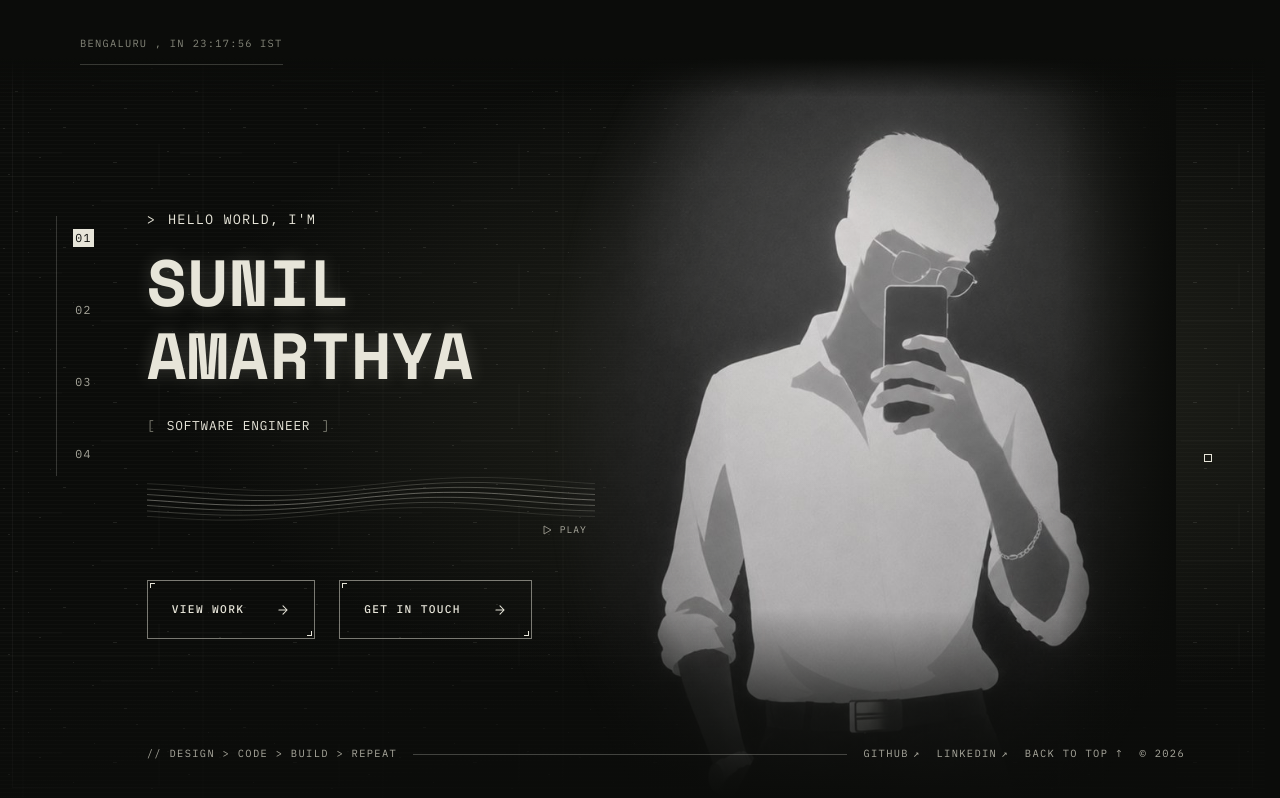
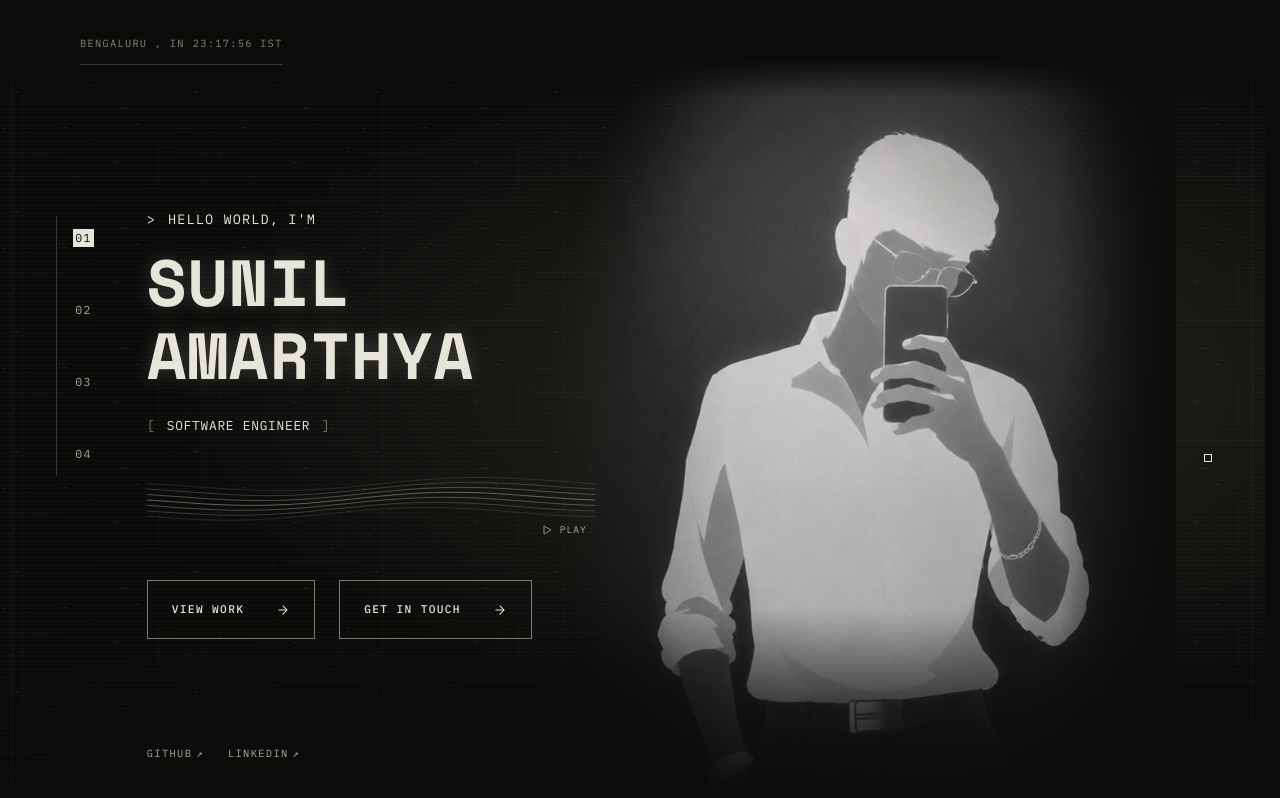
Before and after one commit to sunil-0701/My-Portfolio, a React (Vite) app: page / in a window 1280 px wide. Shown: the top 798 px of the page. Built offline with nearby package versions, Linux system fonts and the light colour scheme.

Commit message:
style: simplify hero buttons and footer

```diff
--- a/scripts/check-contact.js
+++ b/scripts/check-contact.js
@@ -40,8 +40,6 @@ await withBrowser(async ({ page, url }) => {
   const savedContact = await page.$eval('.save-contact', (link) => ({ filename: link.download, content: decodeURIComponent(link.getAttribute('href').split(',').slice(1).join(',')) }))
   assert.equal(savedContact.filename, 'sunil-amarthya.vcf')
   assert.ok(savedContact.content.includes(`EMAIL;TYPE=INTERNET:${SITE.email}`))
-  await page.click('.back-to-top')
-  assert.equal(await page.evaluate(() => document.activeElement.id), 'hero-heading')
   await page.setRequestInterception(true)
   let failPortrait = true
   page.on('request', (request) => {
--- a/scripts/check-media.js
+++ b/scripts/check-media.js
@@ -9,7 +9,7 @@ await withBrowser(async ({ page, url }) => {
   const printed = await page.evaluate(() => ({
     ink: getComputedStyle(document.querySelector('h1')).color,
     paper: getComputedStyle(document.body).backgroundColor,
-    hiddenControls: ['header', '.copy-email', '.save-contact', '.back-to-top', 'nav'].every((selector) => getComputedStyle(document.querySelector(selector)).display === 'none'),
+    hiddenControls: ['header', '.copy-email', '.save-contact', 'nav'].every((selector) => getComputedStyle(document.querySelector(selector)).display === 'none'),
     destinations: [...document.querySelectorAll('.hero-copy a')].filter((link) => link.getClientRects().length > 0).every((link) => getComputedStyle(link, '::after').content.includes(link.getAttribute('href'))),
     noOverflow: document.documentElement.scrollWidth <= innerWidth,
     headingVisible: getComputedStyle(document.querySelector('h1')).opacity === '1',
--- a/src/index.css
+++ b/src/index.css
@@ -260,15 +260,6 @@ html, body {
   }
 }
 
-.terminal-button::before,
-.terminal-button::after {
-  content: '';
-  position: absolute;
-  width: 5px;
-  height: 5px;
-  pointer-events: none;
-}
-
 @keyframes hero-linework-draw-vertical {
   from { transform: scaleY(0); }
   to { transform: scaleY(1); }
@@ -355,20 +346,6 @@ html, body {
   .hero-linework[data-ready="true"][data-active="false"] * {
     animation-play-state: paused;
   }
-}
-
-.terminal-button::before {
-  top: 2px;
-  left: 2px;
-  border-top: 1px solid var(--color-paper);
-  border-left: 1px solid var(--color-paper);
-}
-
-.terminal-button::after {
-  right: 2px;
-  bottom: 2px;
-  border-right: 1px solid var(--color-paper);
-  border-bottom: 1px solid var(--color-paper);
 }
 
 @media (min-width: 768px) {
--- a/src/sections/Landing.jsx
+++ b/src/sections/Landing.jsx
@@ -33,18 +33,14 @@ export default function Landing({ ready = true }) {
         </div>
 
         <motion.footer
-          aria-label="Portfolio links and copyright"
-          className="hero-rail flex flex-wrap items-center justify-between gap-4 font-mono text-[0.6rem] uppercase tracking-[0.13em] text-muted sm:text-[0.65rem]"
+          aria-label="Profile links"
+          className="hero-rail flex flex-wrap items-center gap-6 font-mono text-[0.6rem] uppercase tracking-[0.13em] text-muted sm:text-[0.65rem]"
           initial={{ opacity: 0, y: 16 }}
           animate={ready ? { opacity: 1, y: 0 } : { opacity: 0, y: 16 }}
           transition={{ duration: 0.5, delay: 0.45, ease: [0.16, 1, 0.3, 1] }}
         >
-          <span>// Design &gt; Code &gt; Build &gt; Repeat</span>
-          <span aria-hidden="true" className="hidden h-px flex-1 bg-paper/25 sm:block" />
           <ExternalLink href={SITE.github}>GitHub</ExternalLink>
           <ExternalLink href={SITE.linkedin}>LinkedIn</ExternalLink>
-          <a href="#home" onClick={() => document.getElementById('hero-heading')?.focus({ preventScroll: true })} className="back-to-top inline-flex min-h-11 items-center hover:text-paper">Back to top ↑</a>
-          <span>© {new Date().getFullYear()}<span className="sr-only"> {SITE.name}</span></span>
         </motion.footer>
       </div>
     </section>
```
Also changed, not shown: 1 other file (tests, documents, lock files or other folders).
